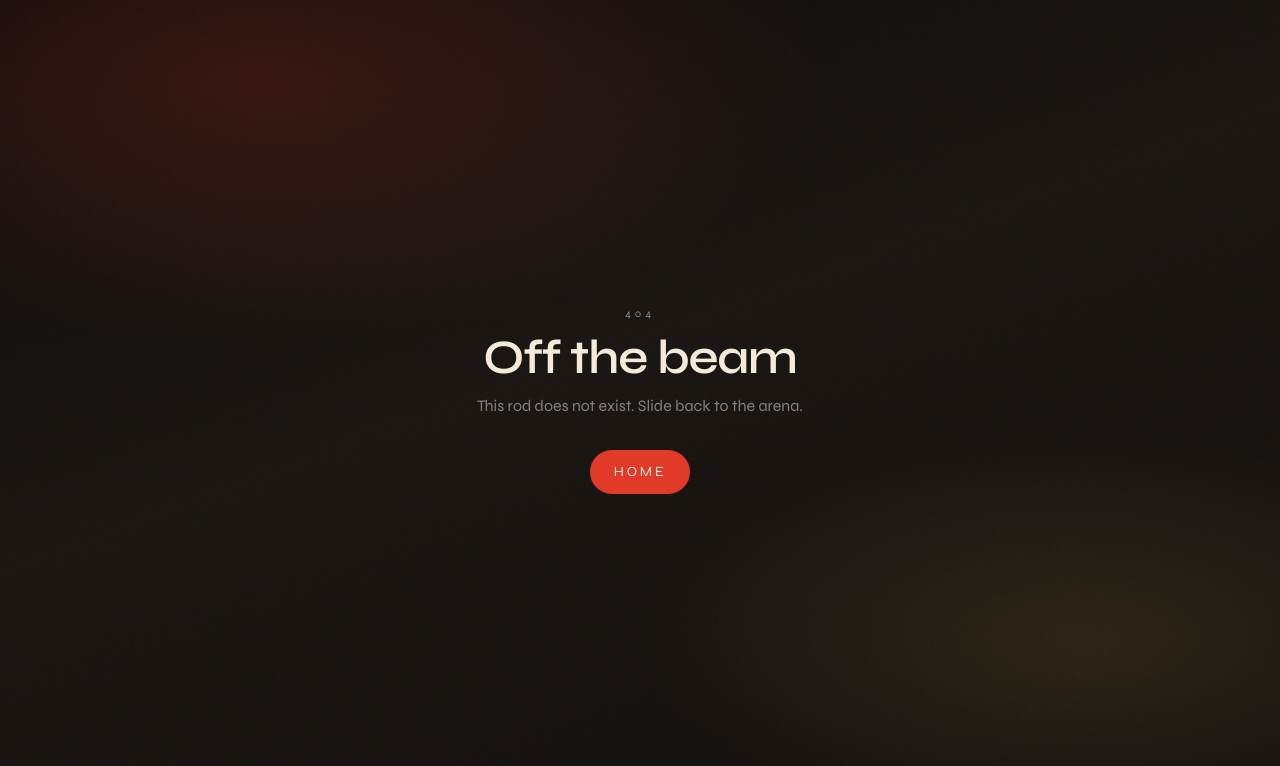
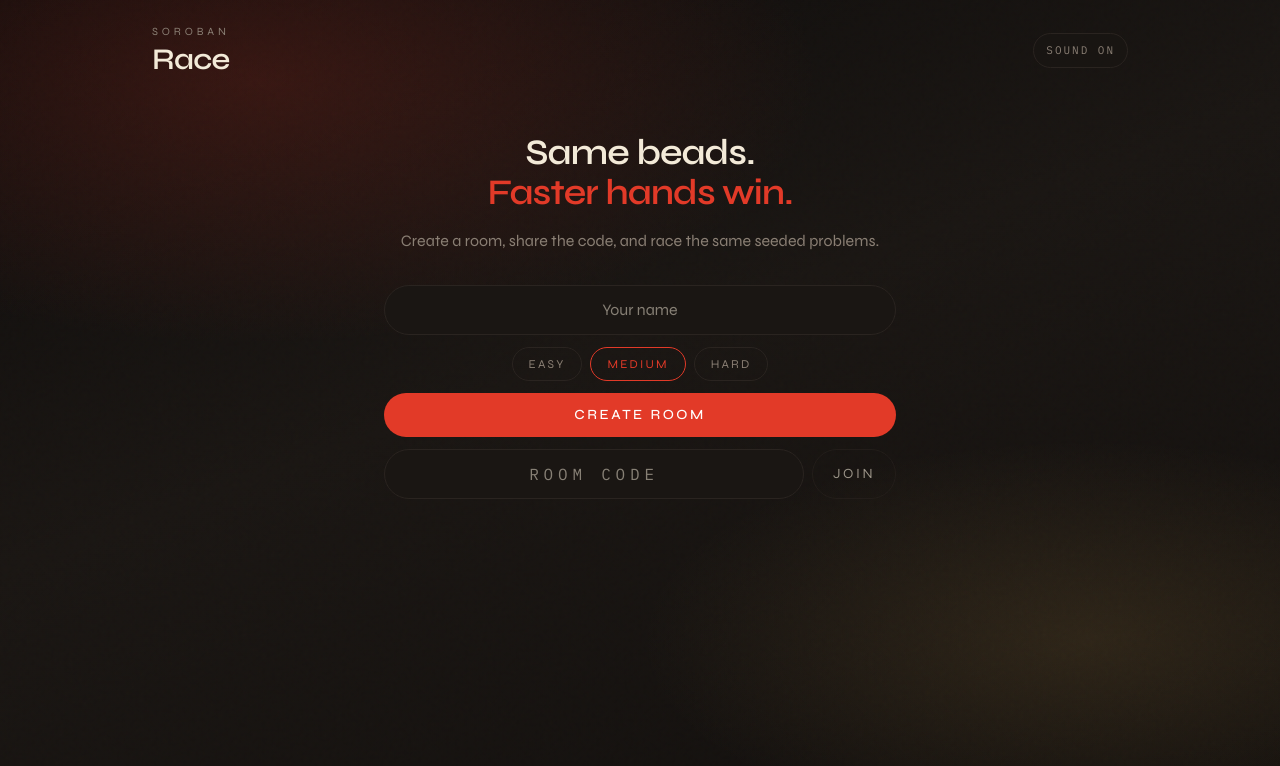
Before and after one commit to selengr/-abacus, a Next.js app: page /play/race in a window 1280 px wide. Before the commit this address had no page. Shown: the top 766 px of the page. Built offline with nearby package versions, Linux system fonts and the light colour scheme.

Commit message:
Add race route for multiplayer arena.

```diff
--- /dev/null
+++ b/app/play/race/page.tsx
@@ -0,0 +1,5 @@
+import { RaceClient } from "@/components/RaceClient";
+
+export default function RacePage() {
+  return <RaceClient />;
+}
```
